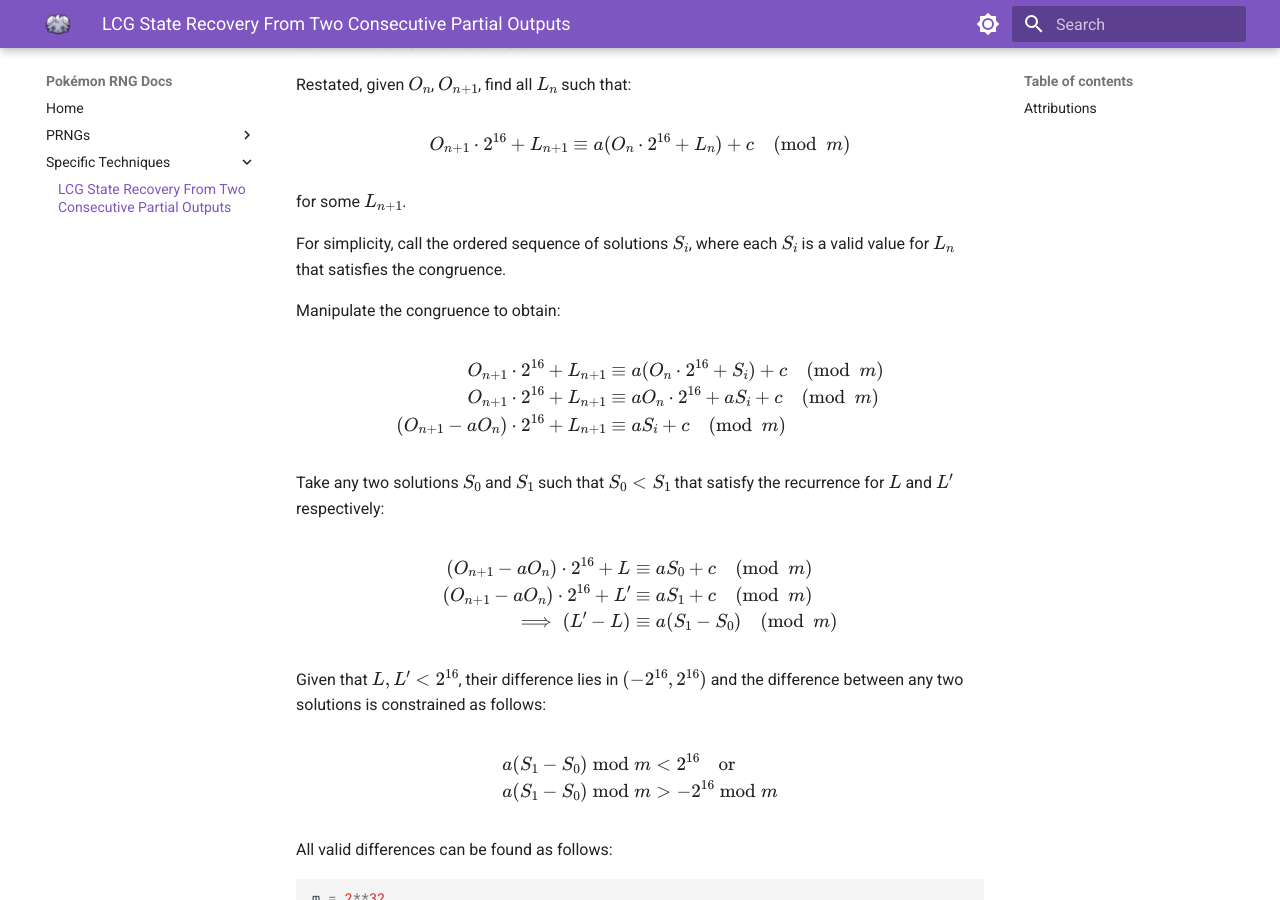
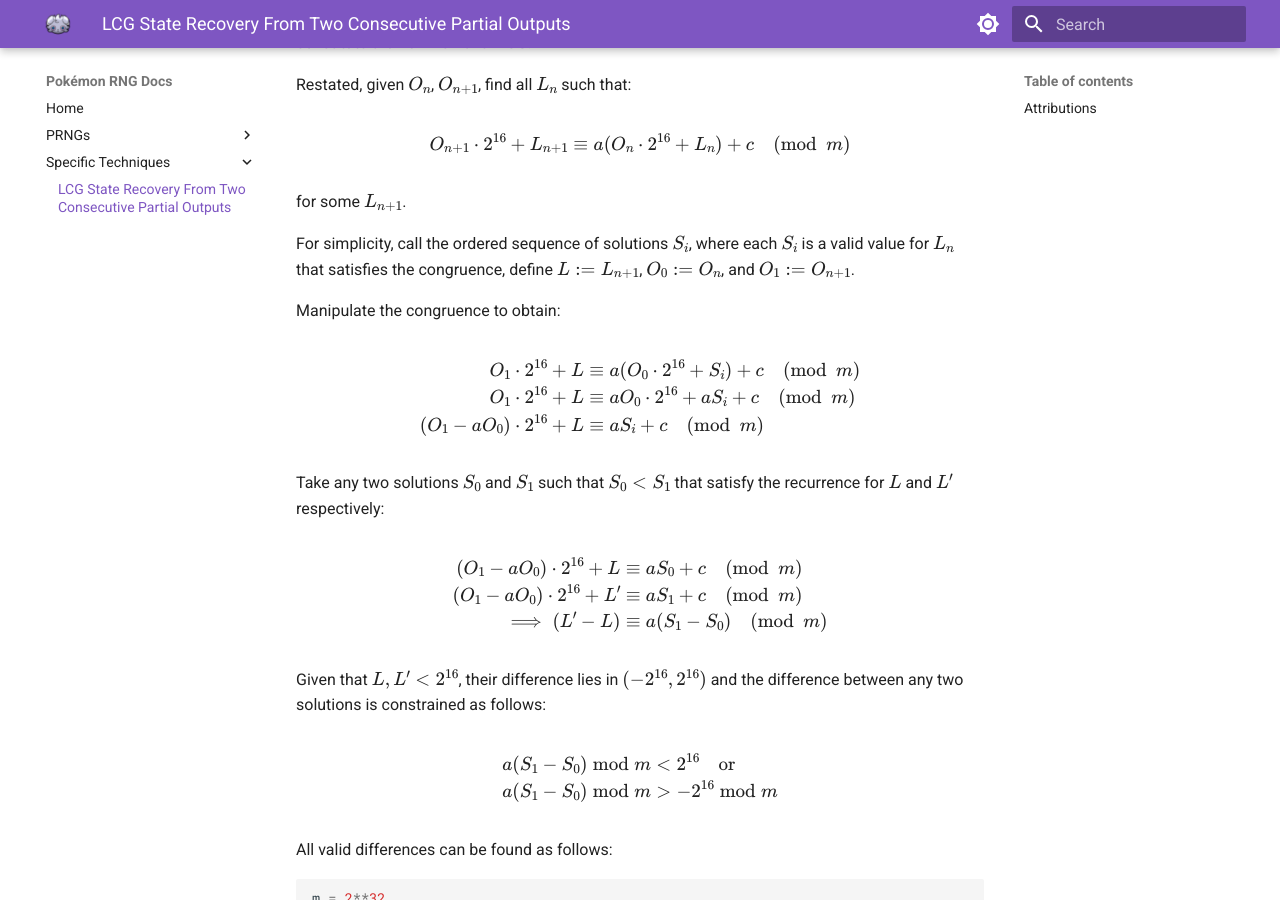
Before and after one commit to lincoln-lm/pokemon-rng-docs, an MkDocs documentation site: the page built from docs/Specific-Techniques/lcg-partial.md, in a window 1280 px wide and 900 px high, scrolled down 402 px. Built offline with MkDocs 1.6.1 and Material for MkDocs 9.7.7, drawn with Linux system fonts in a browser that asks for light colours; part of the change alters nothing that is shown.

Commit message:
[style] cleaner variable names

```diff
--- a/docs/Specific-Techniques/lcg-partial.md
+++ b/docs/Specific-Techniques/lcg-partial.md
@@ -14,15 +14,15 @@ $$
 
 for some $L_{n+1}$.
 
-For simplicity, call the ordered sequence of solutions $S_i$, where each $S_i$ is a valid value for $L_n$ that satisfies the congruence.
+For simplicity, call the ordered sequence of solutions $S_i$, where each $S_i$ is a valid value for $L_n$ that satisfies the congruence, define $L := L_{n+1}$, $O_{0} := O_{n}$, and $O_{1} := O_{n+1}$.
 
 Manipulate the congruence to obtain:
 
 $$
 \begin{align}
-O_{n+1} \cdot 2^{16} + L_{n+1} &\equiv a(O_n \cdot 2^{16} + S_i) + c \pmod m \\
-O_{n+1} \cdot 2^{16} + L_{n+1} &\equiv aO_n \cdot 2^{16} + aS_i + c \pmod m \\
-(O_{n+1} - aO_n) \cdot 2^{16} + L_{n+1} &\equiv aS_i + c \pmod m \\
+O_1 \cdot 2^{16} + L &\equiv a(O_0 \cdot 2^{16} + S_i) + c \pmod m \\
+O_1 \cdot 2^{16} + L &\equiv aO_0 \cdot 2^{16} + aS_i + c \pmod m \\
+(O_1 - aO_0) \cdot 2^{16} + L &\equiv aS_i + c \pmod m \\
 \end{align}
 $$
 
@@ -30,8 +30,8 @@ Take any two solutions $S_0$ and $S_1$ such that $S_0 < S_1$ that satisfy the re
 
 $$
 \begin{align}
-(O_{n+1} - aO_n) \cdot 2^{16} + L &\equiv aS_0 + c \pmod m \\
-(O_{n+1} - aO_n) \cdot 2^{16} + L' &\equiv aS_1 + c \pmod m \\
+(O_1 - aO_0) \cdot 2^{16} + L &\equiv aS_0 + c \pmod m \\
+(O_1 - aO_0) \cdot 2^{16} + L' &\equiv aS_1 + c \pmod m \\
 \implies (L' - L) &\equiv a(S_1 - S_0) \pmod m
 \end{align}
 $$
@@ -63,15 +63,15 @@ This result implies that, given the smallest potential solution $S_0$, $S_1 = S_
 To find a potential solution to work from, start with this form of the congruence:
 
 $$
-(O_{n+1} - aO_n) \cdot 2^{16} + L_{n+1} \equiv aS_i + c \pmod{2^{32}}
+(O_1 - aO_0) \cdot 2^{16} + L \equiv aS_i + c \pmod{2^{32}}
 $$
 
 Written as an equation:
 
 $$
 \begin{align}
-(O_{n+1} - aO_n) \cdot 2^{16} + L_{n+1} + 2^{32}k &= aS_i + c \\
-(O_{n+1} - aO_n + 2^{16}k) \cdot 2^{16} + L_{n+1} &= aS_i + c
+(O_1 - aO_0) \cdot 2^{16} + L + 2^{32}k &= aS_i + c \\
+(O_1 - aO_0 + 2^{16}k) \cdot 2^{16} + L &= aS_i + c
 \end{align}
 $$
 
@@ -79,10 +79,10 @@ Multiplying both sides by $q = \text{0x67D3}$ allows the earlier property (``0x6
 
 $$
 \begin{align}
-q(O_{n+1} - aO_{n} + 2^{16}k) \cdot 2^{16} + qL_{n+1} &= qaS_i + qc \\
-q(O_{n+1} - aO_{n} + 2^{16}k) \cdot 2^{16} + qL_{n+1} &= (p\cdot2^{32} + r)S_i + qc \\
-q(O_{n+1} - aO_{n} + 2^{16}k) + \frac{qL_{n+1}}{2^{16}} &= p\cdot2^{16}\cdot S_i + \frac{rS_i+qc}{2^{16}} \\
-q(O_{n+1} - aO_{n} + 2^{16}k) + \frac{qL_{n+1} - rS_i - qc}{2^{16}} &= p\cdot2^{16}\cdot S_i
+q(O_1 - aO_0 + 2^{16}k) \cdot 2^{16} + qL &= qaS_i + qc \\
+q(O_1 - aO_0 + 2^{16}k) \cdot 2^{16} + qL &= (p\cdot2^{32} + r)S_i + qc \\
+q(O_1 - aO_0 + 2^{16}k) + \frac{qL}{2^{16}} &= p\cdot2^{16}\cdot S_i + \frac{rS_i+qc}{2^{16}} \\
+q(O_1 - aO_0 + 2^{16}k) + \frac{qL - rS_i - qc}{2^{16}} &= p\cdot2^{16}\cdot S_i
 \end{align}
 $$
 
@@ -90,18 +90,18 @@ Calling the fractional term $F$ and isolating $S_i$:
 
 $$
 \begin{align}
-qk + \lfloor\frac{q(O_{n+1} - aO_{n}) + F}{2^{16}}\rfloor = p\cdot S_i \\
-S_i \equiv \lfloor\frac{q(O_{n+1} - aO_{n}) + F}{2^{16}}\rfloor \cdot p^{-1} \pmod q
+qk + \lfloor\frac{q(O_1 - aO_0) + F}{2^{16}}\rfloor = p\cdot S_i \\
+S_i \equiv \lfloor\frac{q(O_1 - aO_0) + F}{2^{16}}\rfloor \cdot p^{-1} \pmod q
 \end{align}
 $$
 
 Since this congruence is already $\pmod q$, the smallest potential solution $S_0$ is just the principal solution given by:
 
 $$
-S_0 = \lfloor\frac{q(O_{n+1} - aO_{n}) + F}{2^{16}}\rfloor \cdot p^{-1} \bmod q
+S_0 = \lfloor\frac{q(O_1 - aO_0) + F}{2^{16}}\rfloor \cdot p^{-1} \bmod q
 $$
 
-$F$ will vary depending on the value of $S_i$ and $L_{n+1}$ (though since these directly determine each other it can be thought of as only depending on one), but any value of $F$ less than $2^{16}$ above the true value will produce the correct $S_i$ due to the floored division.
+$F$ will vary depending on the value of $S_i$ and $L$ (though since these directly determine each other it can be thought of as only depending on one), but any value of $F$ less than $2^{16}$ above the true value will produce the correct $S_i$ due to the floored division.
 
 The range of values for $F$ can be tested as follows:
 
```
